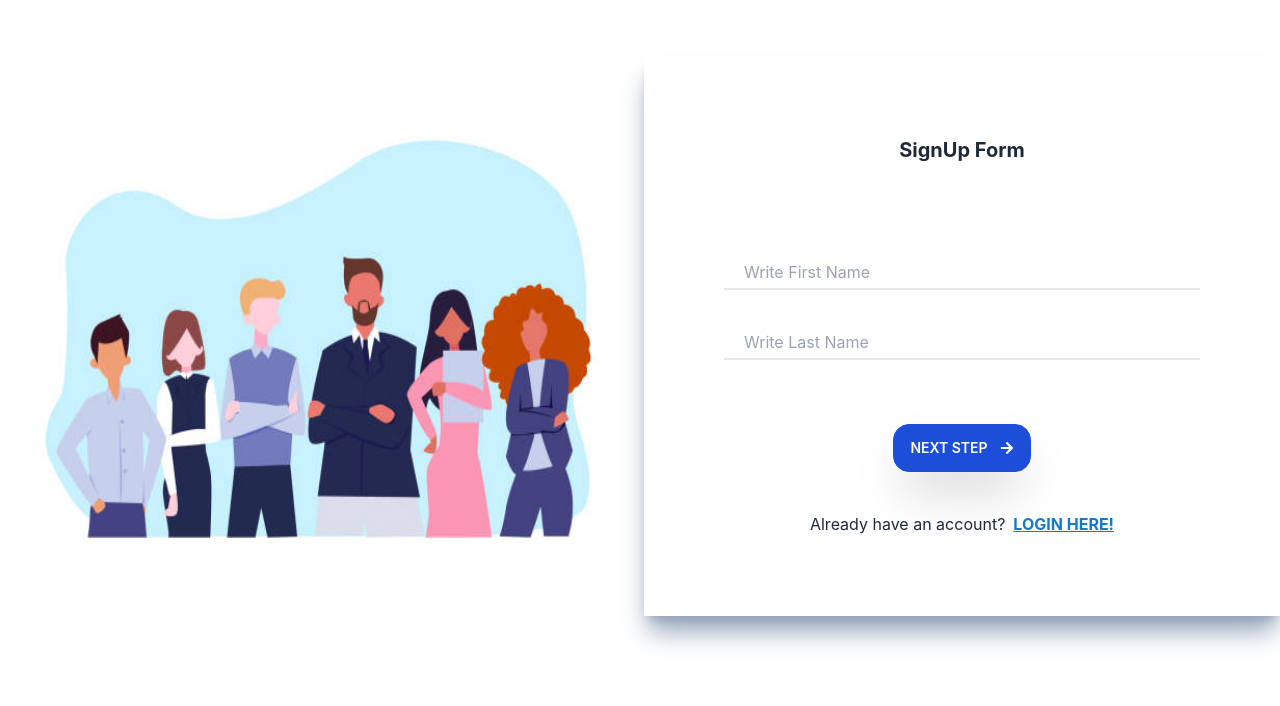
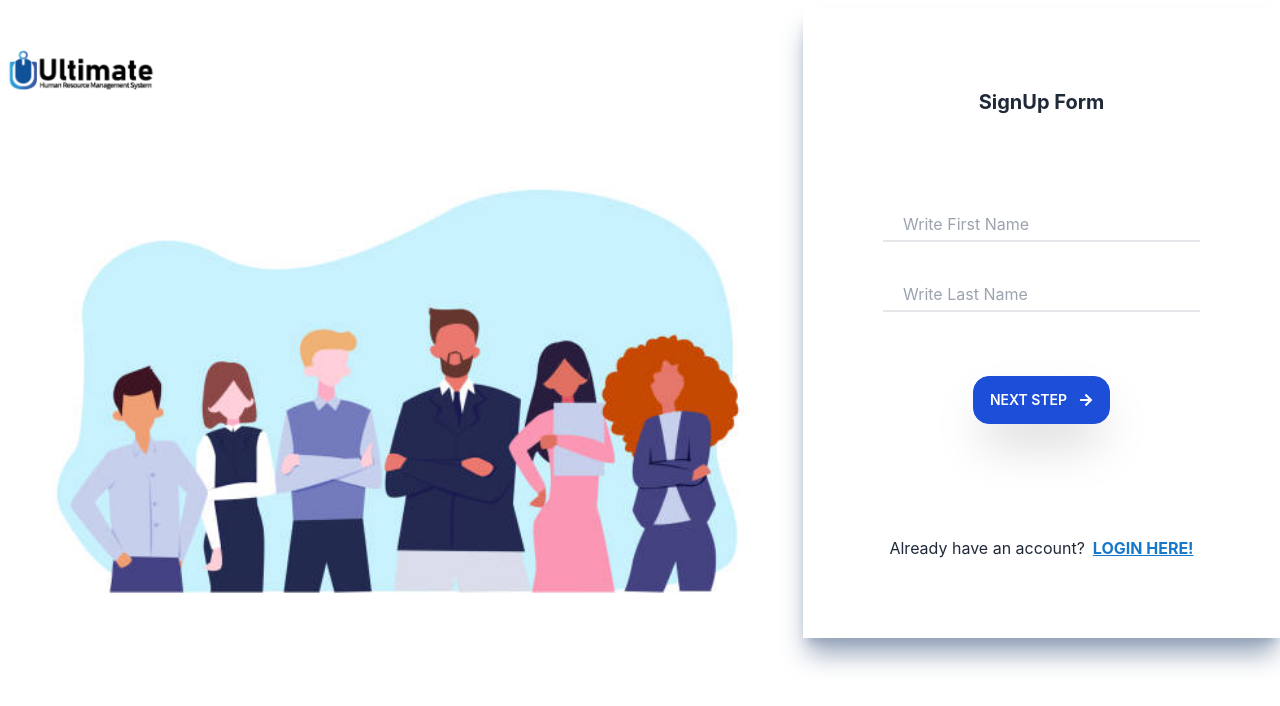
Before and after one commit to EhsanEIK/ultimate-web-app, a React (Create React App) app: page / in a window 1280 px wide. Shown: the top 706 px of the page. Built offline with nearby package versions, Linux system fonts and the light colour scheme.

Commit message:
added logo in Main layout file

```diff
--- a/src/Pages/SignupForm/SignupForm1/SignupForm1.js
+++ b/src/Pages/SignupForm/SignupForm1/SignupForm1.js
@@ -4,7 +4,7 @@ import { FaArrowRight } from "react-icons/fa";
 const SignUpForm1 = () => {
     return (
         <div>
-            <div className='shadow-xl shadow-slate-400 p-20'>
+            <div className='md:h-[630px] h-full shadow-xl shadow-slate-400 p-20 mt-2'>
                 <h1 className='text-xl font-bold text-center mb-24'>SignUp Form</h1>
                 <form>
                     <div className='mt-20'>
@@ -18,7 +18,7 @@ const SignUpForm1 = () => {
                         </button>
                     </div>
                 </form>
-                <div className='flex md:flex-row flex-col items-center justify-center mt-10'>
+                <div className='flex md:flex-row flex-col items-center justify-center mt-28'>
                     <p>Already have an account?</p>
                     <button className='underline uppercase hover:cursor-pointer md:ml-2' style={{ color: "#1678CB", fontWeight: "700" }}>
                         Login Here!
--- a/src/layouts/Main/Main.js
+++ b/src/layouts/Main/Main.js
@@ -1,19 +1,23 @@
 import React from 'react';
 import { Outlet } from 'react-router-dom';
-import signUpBgImage from '../../assets/SignUpBGImage/SignUpBGImage.png';
+import signUpBgImage from '../../assets/signUpBGImage/signUpBGImage.png';
+import logo from '../../assets/logo/ultimate hrm logo.png';
 
 const Main = () => {
     return (
         <div>
-            <div className="container mx-auto mt-14">
+            <div className="container mx-auto">
                 <div className="flex md:flex-row flex-col gap-2 mx-3 md:mx-0">
-                    <img src={signUpBgImage} alt="" className="w-full" />
-                    <div className='w-full mt-5 md:mt-0'>
+                    <div className="w-full mt-12">
+                        <img src={logo} alt="logo" className=' w-40 h-14' />
+                        <img src={signUpBgImage} alt="" className="w-full" />
+                    </div>
+                    <div className='md:w-3/5 w-full mt-5 md:mt-0 md:mb-0 mb-5'>
                         <Outlet></Outlet>
                     </div>
                 </div>
             </div>
-        </div>
+        </div >
     );
 };
 
```
Also changed, not shown: src/assets/logo/ultimate hrm logo.png (added).
